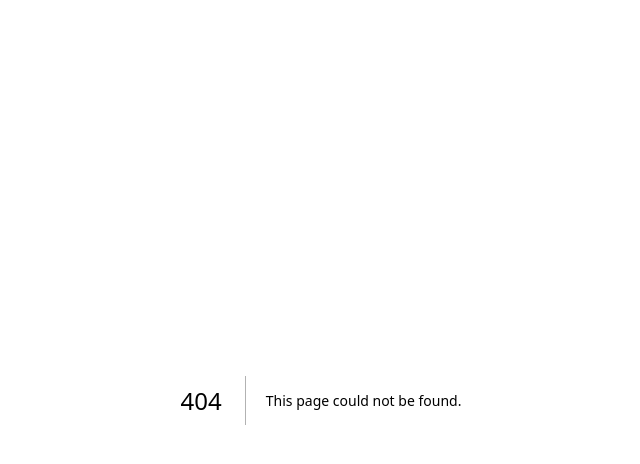
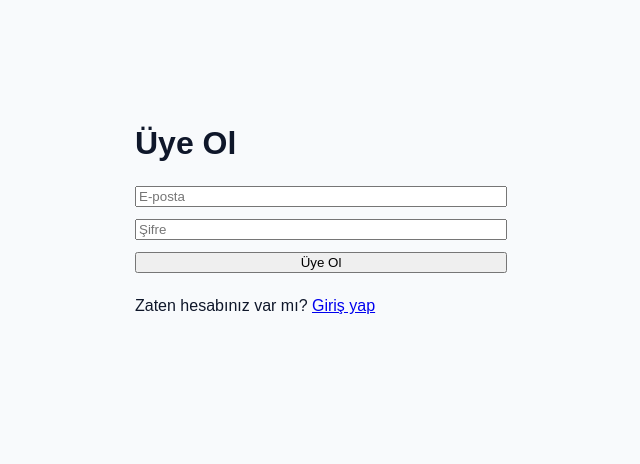
Before and after one commit to yarmehmet6263-ai/afghan-remittance-platform, a Next.js app: page /auth/sign-up in a window 1280 px wide. Before the commit this address had no page. Shown: the top 464 px of the page, without its empty margins (319-959 px from the left). Built offline with nearby package versions, Linux system fonts and the light colour scheme; no server answers.

Commit message:
feat: add auth sign-up page

```diff
--- /dev/null
+++ b/app/auth/sign-up/page.tsx
@@ -0,0 +1,41 @@
+"use client";
+
+import { FormEvent, useState } from "react";
+import { createClient } from "@/lib/supabase/client";
+
+export default function SignUpPage() {
+  const supabase = createClient();
+  const [email, setEmail] = useState("");
+  const [password, setPassword] = useState("");
+  const [message, setMessage] = useState("");
+  const [loading, setLoading] = useState(false);
+
+  async function handleSubmit(event: FormEvent<HTMLFormElement>) {
+    event.preventDefault();
+    setLoading(true);
+    setMessage("");
+
+    const { error } = await supabase.auth.signUp({ email, password });
+
+    if (error) {
+      setMessage(error.message);
+    } else {
+      setMessage("Kayıt başarılı. E-posta doğrulaması gerekiyorsa gelen kutunuzu kontrol edin.");
+    }
+
+    setLoading(false);
+  }
+
+  return (
+    <main style={{ maxWidth: 420, margin: "80px auto", padding: 24, fontFamily: "Arial, sans-serif" }}>
+      <h1>Üye Ol</h1>
+      <form onSubmit={handleSubmit} style={{ display: "grid", gap: 12, marginTop: 24 }}>
+        <input aria-label="E-posta" type="email" required value={email} onChange={(e) => setEmail(e.target.value)} placeholder="E-posta" />
+        <input aria-label="Şifre" type="password" minLength={6} required value={password} onChange={(e) => setPassword(e.target.value)} placeholder="Şifre" />
+        <button type="submit" disabled={loading}>{loading ? "Kayıt oluşturuluyor..." : "Üye Ol"}</button>
+      </form>
+      {message && <p role="status">{message}</p>}
+      <p style={{ marginTop: 24 }}>Zaten hesabınız var mı? <a href="/auth/login">Giriş yap</a></p>
+    </main>
+  );
+}
```
